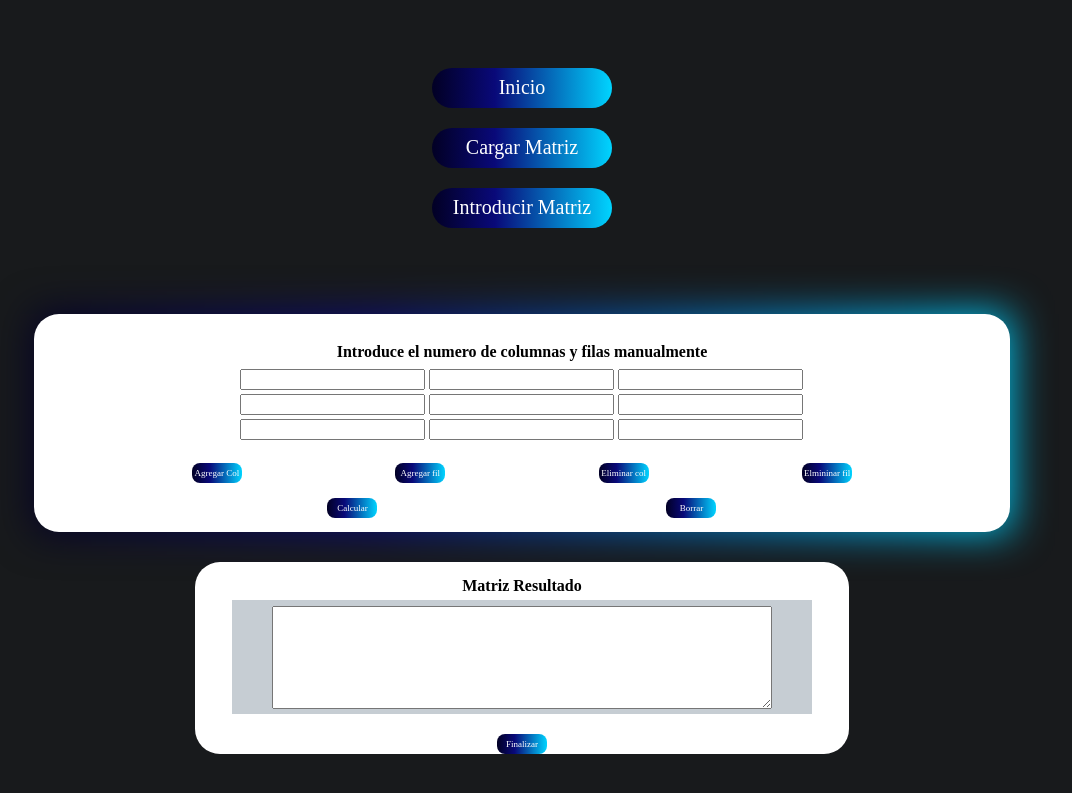
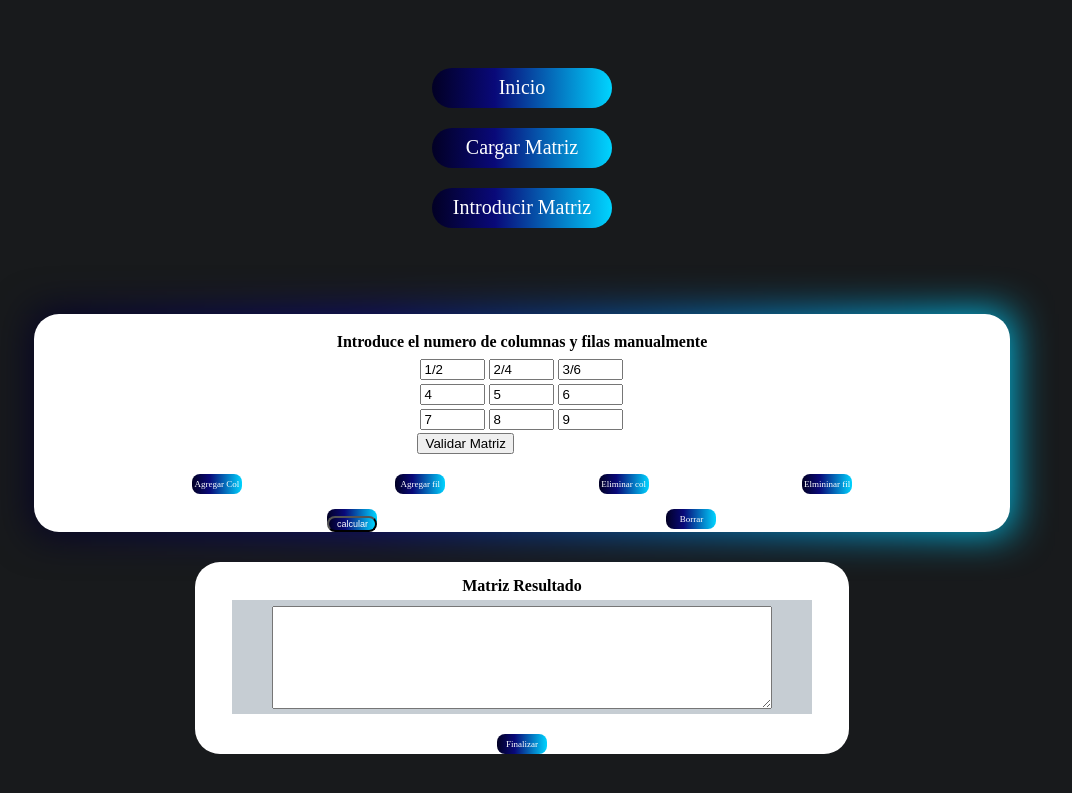
Before and after one commit to DiegoAlbaV/Calculadora-de-matrices, a plain HTML site: page Diseño/Manual.html in a window 1280 px wide. Shown: the part 87-880 px from the top of the page, without its empty margins (118-1190 px from the left). Drawn offline with Linux system fonts and the light colour scheme.

Commit message:
Javier Editó la linea 28-50 y la 68 (guardó copia)

```diff
--- a/Diseño/Manual.html
+++ b/Diseño/Manual.html
@@ -26,26 +26,35 @@
                  <div class="infosec1">
                     <h2>Introduce el numero de columnas y filas manualmente</h2>
                     <div class="tabla-responsive">
+                    <!-- SE AGREGÓ EL ELEMENTO 'form' PARA PODER REALIZAR UNA CONEXIÓN MEDIANTE FLASK DE MANERA SENCILLA Y PODER LEER LOS DATOS
+                    INGRESADOS POR EL USUARIO Y TRABAJARLOS CON LAS INSTRUCCIONES DEL ARCHIVO 'implementación.py', QUE RECIBE LOS DATOS
+                    MEDIANTE EL METODO "POST"-->
+                    <form action="implementacion.py" method="POST" name="F1">
                     <table id="matriz">
                         <tr>
-                            <td><input type="number" size="5" step="0.001" id = "entrada"/></td>
-                            <td><input type="number" size="5" step="0.001" id = "entrada"/></td>
-                            <td><input type="number" size="5" step="0.001" id = "entrada"/></td>
+                            <!--PARA FINES DE PRUEBAS, TODOS LOS ATRIBUTOS 'VALUE' TIENEN UN NÚMERITO POR DEFAULT,
+                            PERO ESE NÚMERO CAMBIA AL QUE EL USUARIO INGRESE-->
+                            <td><input type="text" size="5" class = "entrada" name="entry" value="1/2"/></td>
+                            <td><input type="text" size="5" class = "entrada" name="entry" value="2/4"/></td>
+                            <td><input type="text" size="5" class = "entrada" name="entry" value="3/6"/></td>
 
                         </tr>
                         <tr>
-                            <td><input type="number" size="5" step="0.001" id = "entrada"/></td>
-                            <td><input type="number" size="5" step="0.001" id = "entrada"/></td>
-                            <td><input type="number" size="5" step="0.001" id = "entrada"/></td>
-
+                            <td><input type="text" size="5" class = "entrada" name="entry" value="4"/></td>
+                            <td><input type="text" size="5" class = "entrada" name="entry" value="5"/></td>
+                            <td><input type="text" size="5" class = "entrada" name="entry" value="6"/></td>
                         </tr>
                         <tr>
-                            <td><input type="number" size="5" step="0.001" id = "entrada"/></td>
-                            <td><input type="number" size="5" step="0.001" id = "entrada"/></td>
-                            <td><input type="number" size="5" step="0.001" id = "entrada"/></td>
-
+                            <td><input type="text" size="5" class = "entrada" name="entry" value="7"/></td>
+                            <td><input type="text" size="5" class = "entrada" name="entry" value="8"/></td>
+                            <td><input type="text" size="5" class = "entrada" name="entry" value="9"/></td>
                         </tr>
                     </table>
+                    <!--ESTE BOTON DE AQUÍ SE AGREGÓ PARA PODER EJECUTAR EL ARCHIVO 'implementación.py' Y PODER OBTENER LOS VALORES
+                    INGRESADOS POR EL USUARIO MEDIANTE EL METODO 'POST'; Y GUARDARLOS PARA HACER EL GAUSS-JORDAN CON EL ARCHIVO
+                    'algoritmo.py' SE PUEDE EDITAR EL ESTILO SOLO PONIENDOLE LA CLASE 'class = "boton1" '-->
+                    <button type = "submit"> Validar Matriz </button>
+                    </form>
                 </div>
                     <span>
 
@@ -56,8 +65,9 @@
 
                      </span>
                      <span class="calculos">
-                        <a class="boton1" href="#" onclick="calcular()">Calcular</a>
-                        <a  class="boton1" href="#" onclick="borrarNumeros()">Borrar</a>
+                         <a class="boton1" href="#" onclick="calcular()"><input class = "boton1" type="submit" value="calcular"></a>
+                         <!--a class="boton1" href="#" onclick="calcular()">Calcular</a-->
+                         <a  class="boton1" href="#" onclick="borrarNumeros()">Borrar</a>
                       </span>
 
 
```
